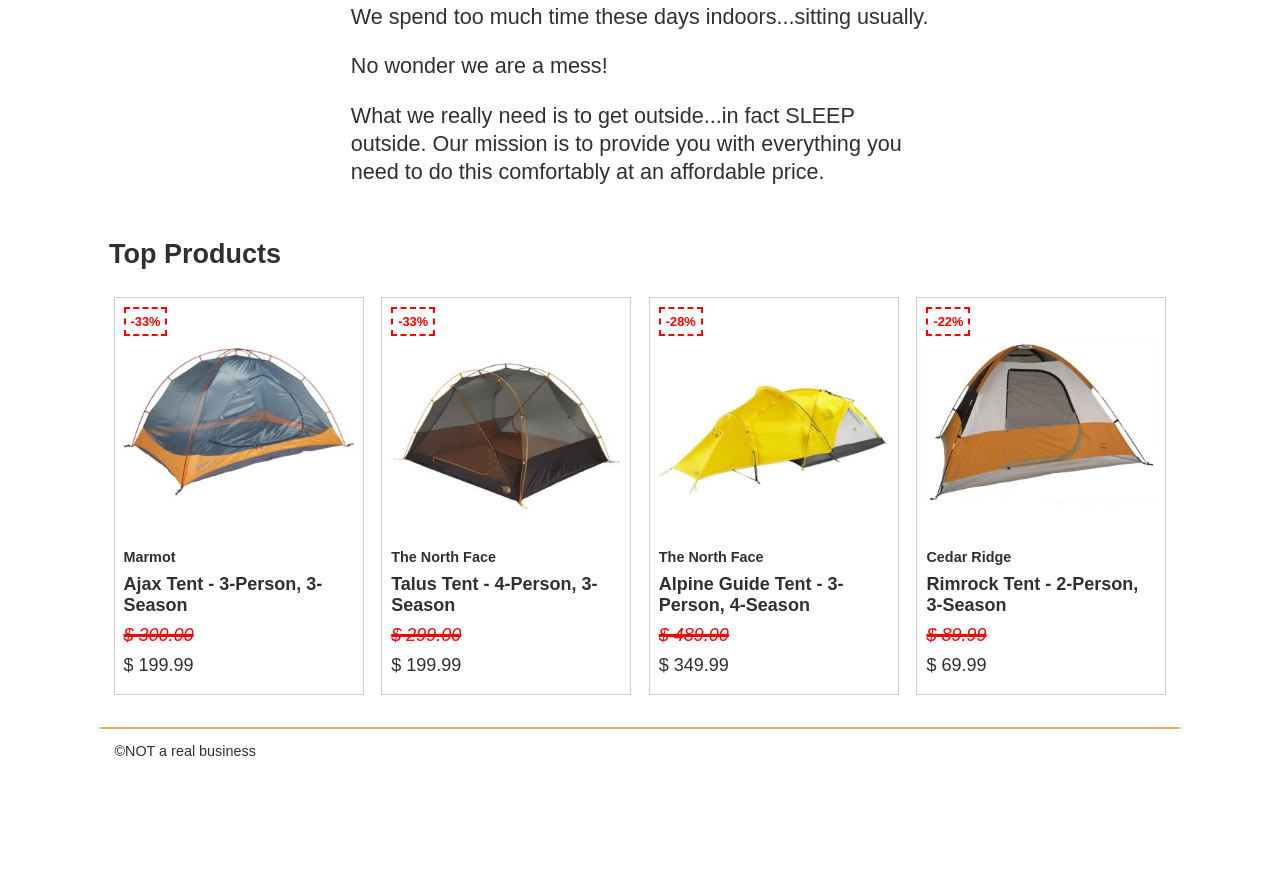
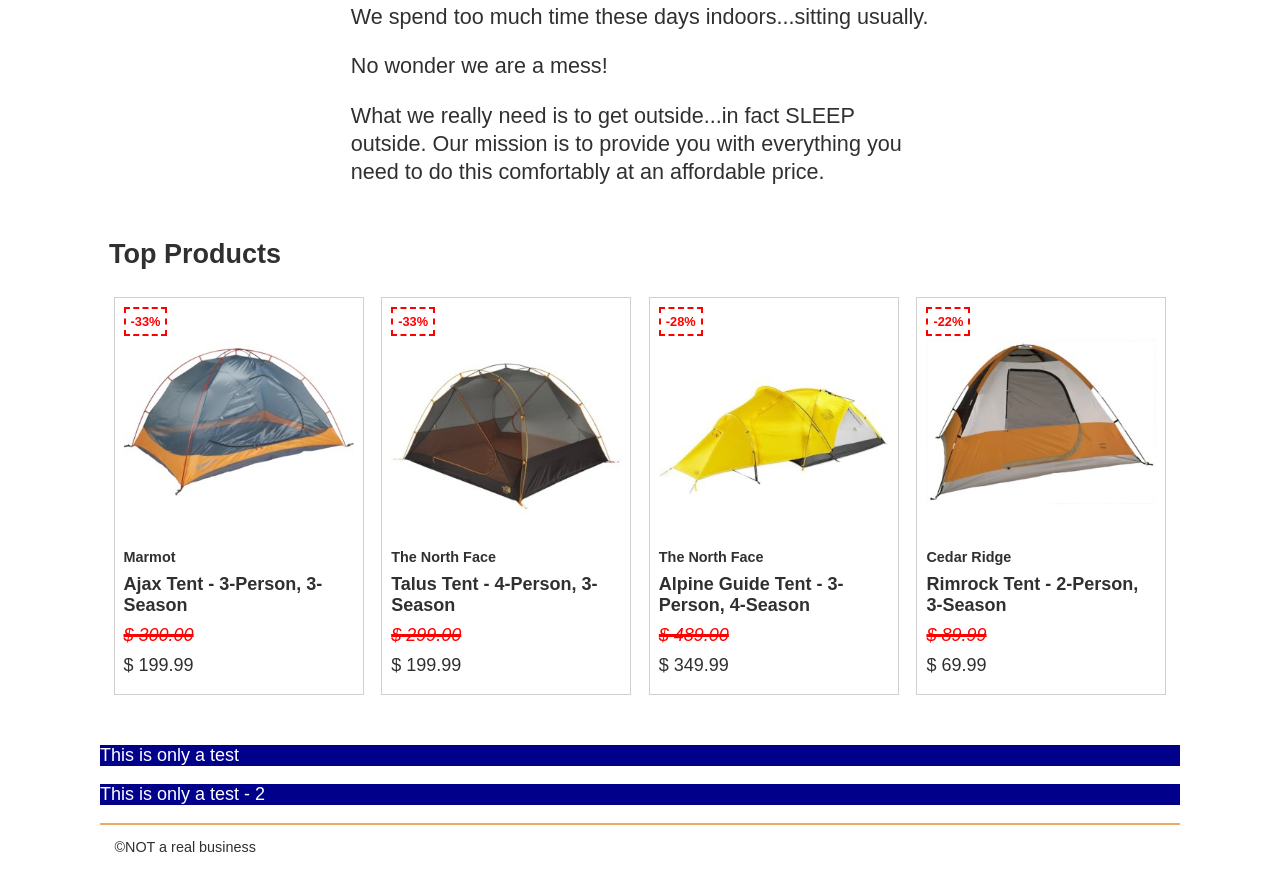
Before and after one commit to edgardavidcure/SleepOutside, a website built with Vite: page src/index.html in a window 1280 px wide. Shown: the part 435-1304 px from the top of the page. Before the commit the page ends 1208 px from the top, so only its background shows below. Built offline with nearby package versions, Linux system fonts and the light colour scheme.

Commit message:
Done added the alerts toi the index page

```diff
--- a/src/index.html
+++ b/src/index.html
@@ -37,6 +37,7 @@
 
         </ul>
       </section>
+      <div id="alert-list"></div>
     </main>
     <footer id="main-footer"></footer>
     <script src="./js/main.js" type="module" ></script>
--- /dev/null
+++ b/src/js/alerts.js
@@ -0,0 +1,22 @@
+import { getData } from "./productData.mjs";
+
+export default class Alert {
+
+   async alertsHTml() {
+    let alerts = await getData("alerts")
+    return this.buidAlerts(alerts);
+}
+
+buidAlerts(listAlerts) {
+    if (listAlerts.length > 0) {
+      let alertsP = "";
+      listAlerts.map((item) => {
+        alertsP = alertsP + `<p style="background-color:${item.background} ; color: ${item.color};">${item.message}</p>`
+      });
+      alertsP = "<section class=\"alert-list\">" + alertsP + "</section>";
+      return alertsP;
+    }else {
+        return "";
+    }
+  }
+}
--- a/src/js/productList.mjs
+++ b/src/js/productList.mjs
@@ -1,7 +1,11 @@
 import { getData } from "./productData.mjs";
 import { discount, renderListWithTemplate } from "./utils.mjs";
+import Alert from "./alerts.js";
 
 export default async function productList(selector, category) {
+  let alert = new Alert
+  console.log("Alertas" , await alert.alertsHTml())
+  document.getElementById("alert-list").innerHTML = await alert.alertsHTml();
   let products = await getData(category);
 
   if (category == "tents") {
--- /dev/null
+++ b/src/public/json/alerts.json
@@ -0,0 +1,12 @@
+[
+  {
+    "message": "This is only a test",
+    "background": "darkblue",
+    "color": "white"
+  },
+  {
+    "message": "This is only a test - 2 ",
+    "background": "darkblue",
+    "color": "white"
+  }
+]
```
Also changed, not shown: src/js/utils.mjs (+17 -22 lines).
